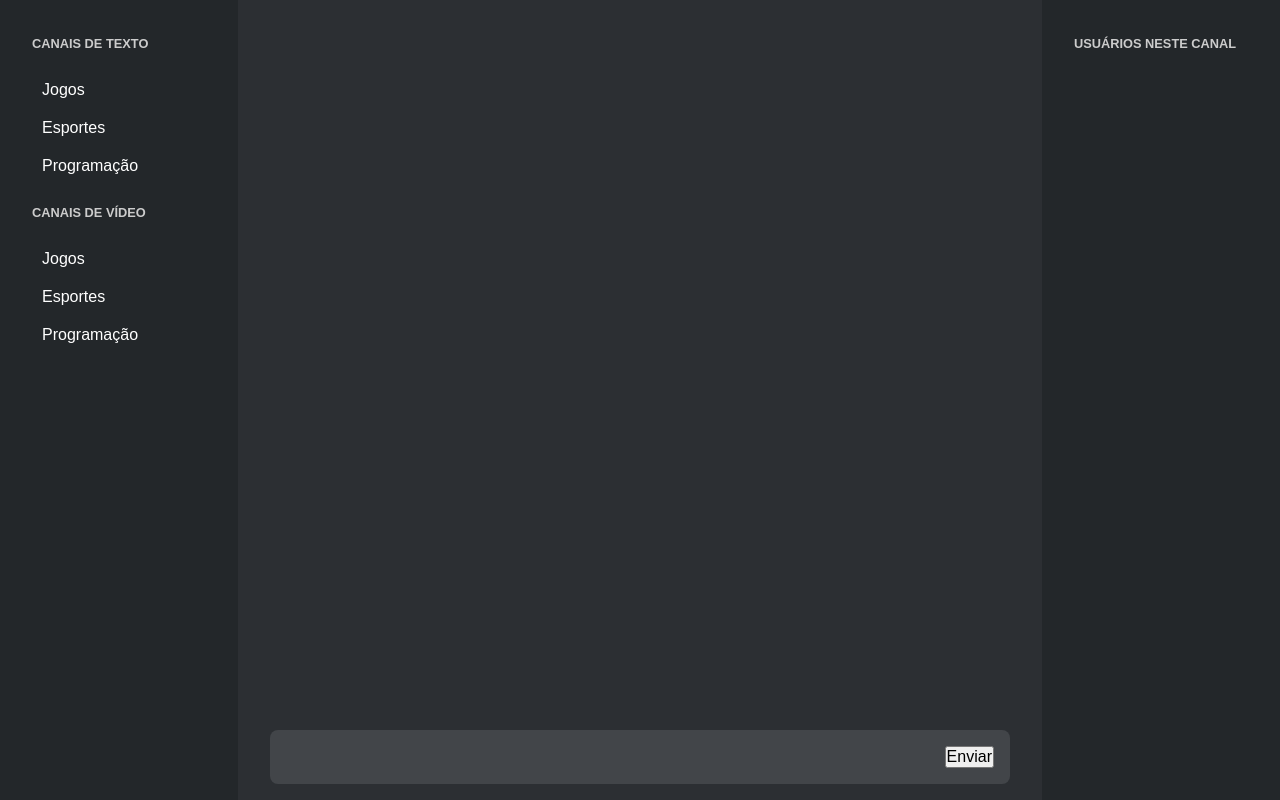
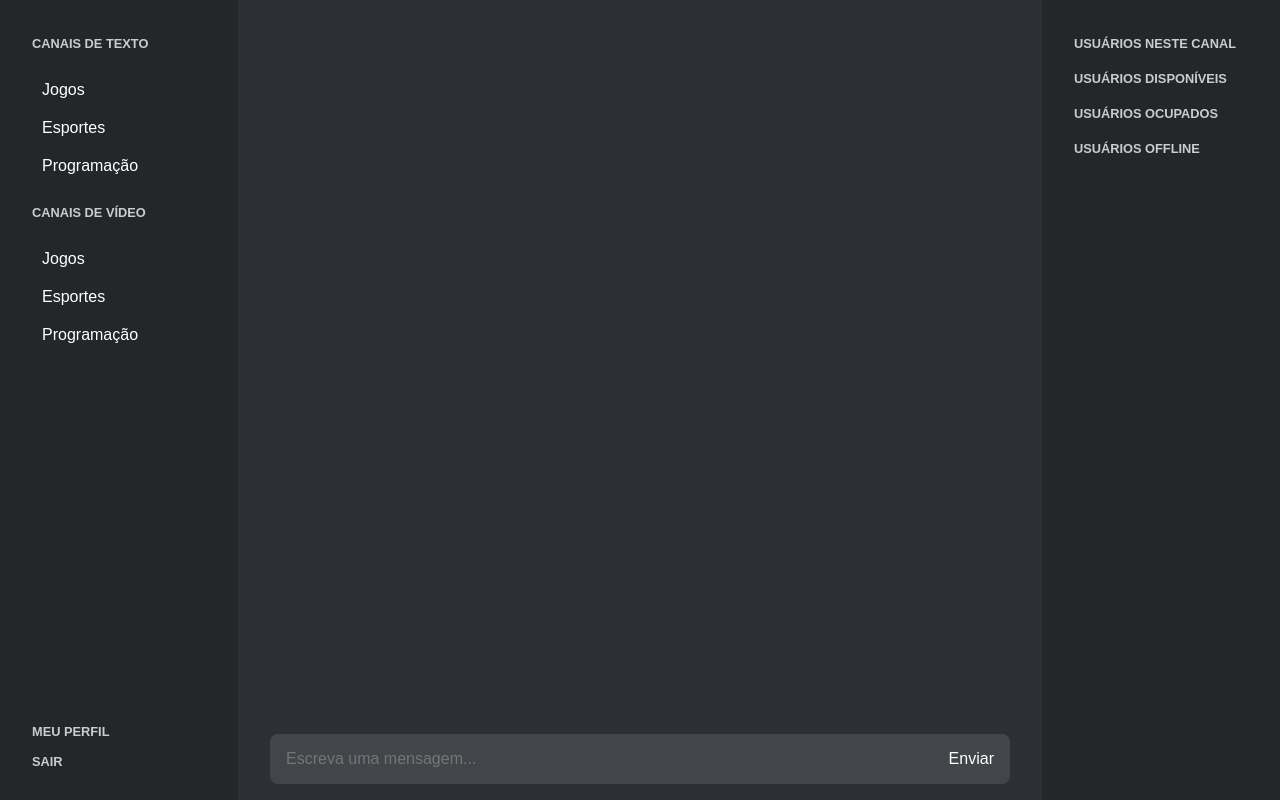
Before and after one commit to rabelzx/FRC-FGA-2023-2, a Flask app: page /index in a window 1280 px wide. Run offline with Flask 3, Linux system fonts and the light colour scheme; the visitor is signed in with stand-in values (Sample User, id 1); data that the repository does not hold is empty; some libraries are stand-ins or nearby versions.

Commit message:
adicionando atributo de status na tabela do usuário

```diff
--- a/app.py
+++ b/app.py
@@ -1,3 +1,155 @@
+from flask import Flask, render_template, request, redirect, url_for, session
+from flask_mysqldb import MySQL
+from flask_socketio import SocketIO, send, emit, join_room, leave_room
+import MySQLdb.cursors
+import re
+
+app = Flask(__name__)
+app.config['SECRET_KEY'] = 'mysecret'
+socketio = SocketIO(app, cors_allowed_origins="*")
+
+app.secret_key = 'your secret key'
+
+app.config['MYSQL_HOST'] = 'localhost'
+app.config['MYSQL_USER'] = 'root'
+app.config['MYSQL_PASSWORD'] = 'tigreazul21'
+app.config['MYSQL_DB'] = 'videoChatApp'
+
+rooms = {}  # Dictionary to store users and messages in each room
+
+mysql = MySQL(app)
+
+def criar_tabela():
+    with app.app_context():
+        create_table_query = '''
+        CREATE TABLE IF NOT EXISTS usuario (
+            id INT AUTO_INCREMENT PRIMARY KEY,
+            username VARCHAR(255),
+            password VARCHAR(255),
+            chat VARCHAR(255),
+            status VARCHAR(20) DEFAULT 'offline'
+        )
+        '''
+        cursor = mysql.connection.cursor(MySQLdb.cursors.DictCursor)
+        cursor.execute(create_table_query)
+
+@app.route('/')
+
+#rota para logar
+@app.route('/login', methods =['GET', 'POST'])
+def login():
+    msg = ''
+    if request.method == 'POST' and 'username' in request.form and 'password' in request.form:
+        username = request.form['username']
+        password = request.form['password']
+        cursor = mysql.connection.cursor(MySQLdb.cursors.DictCursor)
+        cursor.execute('SELECT * FROM usuario WHERE username = % s AND password = % s', (username, password, ))
+        account = cursor.fetchone()
+        if account:
+            session['loggedin'] = True
+            session['id'] = account['id']
+            session['username'] = account['username']
+            msg = 'Logged in successfully !'
+            return render_template('index.html', msg = msg)
+        else:
+            msg = 'Incorrect username / password !'
+
+    return render_template('login.html', msg = msg)
+
+#rota para deslogar
+@app.route('/logout')
+def logout():
+   session.pop('loggedin', None)
+   session.pop('id', None)
+   session.pop('username', None)
+   return redirect(url_for('login'))
+
+#rota para cadastrar usuário
+@app.route('/register', methods =['GET', 'POST'])
+def register():
+    msg = ''
+    if request.method == 'POST' and 'username' in request.form and 'password' in request.form:
+        username = request.form['username']
+        password = request.form['password']
+        chat = request.form['chat']  # Adicionando a captura da opção de chat
+
+        cursor = mysql.connection.cursor(MySQLdb.cursors.DictCursor)
+        cursor.execute('SELECT * FROM usuario WHERE username = %s', (username, ))
+        account = cursor.fetchone()
+
+        if account:
+            msg = 'Account already exists!'
+        elif not re.match(r'[A-Za-z0-9]+', username):
+            msg = 'name must contain only characters and numbers!'
+        else:
+            cursor.execute('INSERT INTO usuario (username, password, chat, status) VALUES (%s, %s, %s, %s)',
+                           (username, password, chat, 'offline'))
+            mysql.connection.commit()
+            msg = 'You have successfully registered!'
+    elif request.method == 'POST':
+        msg = 'Please fill out the form!'
+
+    return render_template('register.html', msg=msg)
+
+
+@app.route("/index")
+def index():
+    if 'loggedin' in session:
+        cursor = mysql.connection.cursor(MySQLdb.cursors.DictCursor)
+        cursor.execute('SELECT id, username, status FROM usuario')  # Inclua o status na consulta
+        users = cursor.fetchall()
+
+        # Converter os resultados para um formato JSON
+        user_list = [{'id': user['id'], 'name': user['username'], 'status': user['status']} for user in users]
+
+        # Filtrar usuários online, offline e ocupados
+        online_users = [user for user in user_list if user['status'] == 'online']
+        offline_users = [user for user in user_list if user['status'] == 'offline']
+        ocupado_users = [user for user in user_list if user['status'] == 'ocupado']
+
+        return render_template("index.html", users=user_list,  online_users=online_users, offline_users=offline_users, ocupado_users=ocupado_users)
+    return redirect(url_for('login'))
+
+
+@app.route("/display")
+def display():
+    if 'loggedin' in session:
+        cursor = mysql.connection.cursor(MySQLdb.cursors.DictCursor)
+        cursor.execute('SELECT * FROM usuario WHERE id = % s', (session['id'], ))
+        account = cursor.fetchone()
+        return render_template("display.html", account = account)
+    return redirect(url_for('login'))
+
+@app.route("/update", methods=['GET', 'POST'])
+def update():
+    msg = ''
+    if 'loggedin' in session:
+        if request.method == 'POST' and 'username' in request.form and 'password' in request.form and 'chat' in request.form and 'status' in request.form:
+            username = request.form['username']
+            password = request.form['password']
+            chat = request.form['chat']
+            status = request.form['status']
+            cursor = mysql.connection.cursor(MySQLdb.cursors.DictCursor)
+            cursor.execute('SELECT * FROM usuario WHERE username = % s', (username, ))
+            account = cursor.fetchone()
+            if account:
+                if not re.match(r'[A-Za-z0-9]+', username):
+                    msg = 'name must contain only characters and numbers !'
+                else:
+                    cursor.execute(
+                        'UPDATE usuario SET username = %s, password = %s, chat = %s, status = %s WHERE id = %s',
+                        (username, password, chat, status, session['id']))
+                    mysql.connection.commit()
+                    msg = 'You have successfully updated !'
+        elif request.method == 'POST':
+            msg = 'Please fill out the form !'
+        return render_template("update.html", msg=msg)
+    return redirect(url_for('login'))
+
+@socketio.on('connect')
+def handle_connect():
+    session['room'] = 'room1'  # Use a default room
+    join_room(session['room'])
 from flask import Flask, render_template, request, redirect, url_for, session
 from flask_mysqldb import MySQL
 from flask_socketio import SocketIO, send, emit, join_room, leave_room
@@ -15,14 +167,13 @@ app.secret_key = 'your secret key'
 
 app.config['MYSQL_HOST'] = 'localhost'
 app.config['MYSQL_USER'] = 'root'
-app.config['MYSQL_PASSWORD'] = 'password'
+app.config['MYSQL_PASSWORD'] = 'tigreazul21'
 app.config['MYSQL_DB'] = 'videoChatApp'
 
 rooms = {}  # Dictionary to store users and messages in each room
 
 
 mysql = MySQL(app)
-
 
 def criar_tabela():
     with app.app_context():
@@ -31,7 +182,8 @@ def criar_tabela():
             id INT AUTO_INCREMENT PRIMARY KEY,
             username VARCHAR(255),
             password VARCHAR(255),
-            chat VARCHAR(255)
+            chat VARCHAR(255),
+            status VARCHAR(20) DEFAULT 'offline'
         )
         '''
         cursor = mysql.connection.cursor(MySQLdb.cursors.DictCursor)
@@ -64,16 +216,17 @@ def logout():
    session.pop('username', None)
    return redirect(url_for('login'))
 
-@app.route('/register', methods =['GET', 'POST'])
+@app.route('/register', methods=['GET', 'POST'])
 def register():
     msg = ''
     if request.method == 'POST' and 'username' in request.form and 'password' in request.form:
         username = request.form['username']
         password = request.form['password']
         chat = request.form['chat']  # Adicionando a captura da opção de chat
+        status = 'offline'  # Defina um valor padrão para o status
 
         cursor = mysql.connection.cursor(MySQLdb.cursors.DictCursor)
-        cursor.execute('SELECT * FROM usuario WHERE username = %s', (username, ))
+        cursor.execute('SELECT * FROM usuario WHERE username = %s', (username,))
         account = cursor.fetchone()
 
         if account:
@@ -81,14 +234,15 @@ def register():
         elif not re.match(r'[A-Za-z0-9]+', username):
             msg = 'name must contain only characters and numbers!'
         else:
-            cursor.execute('INSERT INTO usuario (username, password, chat) VALUES (%s, %s, %s)',
-                           (username, password, chat))
+            cursor.execute('INSERT INTO usuario (username, password, chat, status) VALUES (%s, %s, %s, %s)',
+                           (username, password, chat, status))
             mysql.connection.commit()
             msg = 'You have successfully registered!'
     elif request.method == 'POST':
         msg = 'Please fill out the form!'
 
     return render_template('register.html', msg=msg)
+
 
 
 @app.route("/index")
@@ -114,28 +268,35 @@ def display():
         return render_template("display.html", account = account)
     return redirect(url_for('login'))
 
-@app.route("/update", methods =['GET', 'POST'])
+@app.route("/update", methods=['GET', 'POST'])
 def update():
     msg = ''
     if 'loggedin' in session:
-        if request.method == 'POST' and 'username' in request.form and 'password' in request.form  and 'chat' in request.form:
+        if request.method == 'POST' and 'username' in request.form and 'password' in request.form \
+                and 'chat' in request.form and 'status' in request.form:
             username = request.form['username']
             password = request.form['password']
             chat = request.form['chat']
+            status = request.form['status']
+
             cursor = mysql.connection.cursor(MySQLdb.cursors.DictCursor)
-            cursor.execute('SELECT * FROM usuario WHERE username = % s', (username, ))
+            cursor.execute('SELECT * FROM usuario WHERE username = %s', (username,))
             account = cursor.fetchone()
+
             if account:
                 if not re.match(r'[A-Za-z0-9]+', username):
                     msg = 'name must contain only characters and numbers !'
                 else:
-                    cursor.execute('UPDATE usuario SET username = %s, password = %s, chat = %s WHERE id = %s', (username, password, chat, session['id']))
+                    cursor.execute(
+                        'UPDATE usuario SET username = %s, password = %s, chat = %s, status = %s WHERE id = %s',
+                        (username, password, chat, status, session['id']))
                     mysql.connection.commit()
                     msg = 'You have successfully updated !'
         elif request.method == 'POST':
             msg = 'Please fill out the form !'
-        return render_template("update.html", msg = msg)
+        return render_template("update.html", msg=msg)
     return redirect(url_for('login'))
+
 
 @socketio.on('connect')
 def handle_connect():
--- a/static/style.css
+++ b/static/style.css
@@ -1,29 +1,31 @@
-*{
+* {
   margin: 0;
   padding: 0;
   box-sizing: border-box;
   list-style: none;
   text-decoration: none;
-    font-family: 'Josefin Sans', sans-serif;
+  font-family: "Josefin Sans", sans-serif;
 }
 
-
-main{
+main {
   display: flex;
   justify-content: space-between;
-    background-color: #2c2f33   ;
+  background-color: #2c2f33;
   height: 100vh;
   color: #fff;
 }
 
-main .left{
+main .left {
   padding: 1rem 2rem;
   background-color: #23272a;
   width: max(25%, 350px);
   height: 100%;
+  justify-content: space-between;
+  display: flex;
+  flex-direction: column;
 }
 
-main .left p{
+main .left p {
   text-transform: uppercase;
   color: #ccc;
   font-size: 0.8em;
@@ -31,22 +33,35 @@ main .left p{
   margin: 20px 0;
 }
 
-main .left ul li{
+main .left .logout {
+    display: flex;
+    flex-direction: column;
+}
+
+main .left .logout a {
+  text-transform: uppercase;
+  color: #ccc;
+  font-size: 0.8em;
+  font-weight: 600;
+  margin-bottom: 15px;
+}
+
+main .left ul li {
   padding: 10px 10px;
   cursor: pointer;
   transition: all 0.3s ease;
   border-radius: 5px;
 }
 
-main .left ul li:hover{
-    background-color: #424549 ;
+main .left ul li:hover {
+  background-color: #424549;
 }
 
 main .left ul li.selected {
   background-color: #424549; /* Add your desired background color */
 }
 
-main .center {
+main .center-message {
   padding: 1rem 2rem;
   width: 100%;
   position: relative;
@@ -56,12 +71,12 @@ main .center {
   align-items: start;
 }
 
-main .center ul li{
+main .center-message ul li {
   margin-bottom: 10px;
+  padding-left: 5px;
 }
 
-main .center .message-bar{
-
+main .center-message .message-bar {
   padding: 1rem;
   width: 100%;
   display: flex;
@@ -69,7 +84,7 @@ main .center .message-bar{
   border-radius: 8px;
 }
 
-main .center .message-bar input{
+main .center-message .message-bar input {
   color: #fff;
   background-color: transparent;
   border: none;
@@ -78,19 +93,28 @@ main .center .message-bar input{
   font-size: 1em;
 }
 
-main .center .message-bar button{
+main .center-message .message-bar button {
   font-size: 1em;
   cursor: pointer;
+  background-color: transparent;
+  border: none;
+  outline: none;
+  color: #fff;
+  border-radius: 5px;
 }
 
-main .right{
+main .center-video {
+  display: none;
+}
+
+main .right {
   padding: 1rem 2rem;
   width: max(25%, 350px);
   background-color: #23272a;
   height: 100%;
 }
 
-main .right p{
+main .right p {
   text-transform: uppercase;
   color: #ccc;
   font-size: 0.8em;
@@ -98,6 +122,33 @@ main .right p{
   margin: 20px 0;
 }
 
-main .right ul li{
+main .right ul li {
   padding: 10px 0;
 }
+
+main .right ul li.status-blue::before {
+    content: '\2022'; /* Código Unicode para um ponto */
+    color: blue; /* Cor azul */
+    margin-right: 5px; /* Espaçamento entre a bolinha e o texto */
+  }
+
+  /* Bolinha verde para o status "disponível" */
+  main .right ul li.status-green::before {
+    content: '\2022';
+    color: rgb(58, 235, 58);
+    margin-right: 5px;
+  }
+
+  /* Bolinha vermelha para o status "ocupado" */
+  main .right ul li.status-red::before {
+    content: '\2022';
+    color: red;
+    margin-right: 5px;
+  }
+
+  /* Bolinha cinza para o status "offline" */
+  main .right ul li.status-gray::before {
+    content: '\2022';
+    color: gray;
+    margin-right: 5px;
+  }
--- a/templates/index.html
+++ b/templates/index.html
@@ -4,10 +4,10 @@
     <link rel="stylesheet" href="../static/style.css" />
     <script src="https://cdn.socket.io/4.2.0/socket.io.js"></script>
   </head>
-
   <body>
     <main>
       <div class="left">
+        <div>
           <p>Canais de texto</p>
           <ul>
             <li value="room1" onclick="changeRoom('room1')">Jogos</li>
@@ -16,91 +16,56 @@
           </ul>
           <p>Canais de vídeo</p>
           <ul>
-          <li >Jogos</li>
-          <li >Esportes</li>
-          <li >Programação</li>
+            <li>Jogos</li>
+            <li>Esportes</li>
+            <li>Programação</li>
           </ul>
         </div>
-
-      <div class="center">
+        <div class="logout">
+          <a href="{{ url_for('update') }}">meu perfil</a>
+          <a href="{{ url_for('logout') }}">sair</a>
+        </div>
+      </div>
+      <div class="center-message">
         <ul id="users"></ul>
         <ul id="messages"></ul>
         <div class="message-bar">
-          <input id="message_input" autocomplete="off" />
+          <input
+            id="message_input"
+            autocomplete="off"
+            placeholder="Escreva uma mensagem..."
+          />
           <button onclick="sendMessage()">Enviar</button>
         </div>
       </div>
-
+      <div class="center-video">Vídeos</div>
       <div class="right">
         <p>usuários neste canal</p>
-        <ul id="online-users"></ul>
+        <ul>
+          {% for user in user_list %}
+          <li class="status-blue">{{ user['name'] }}</li>
+          {% endfor %}
+        </ul>
+        <p>usuários disponíveis</p>
+        <ul>
+          {% for user in online_users %}
+          <li class="status-green">{{ user['name'] }}</li>
+          {% endfor %}
+        </ul>
+        <p>usuários ocupados</p>
+        <ul>
+          {% for user in ocupado_users %}
+          <li class="status-red">{{ user['username'] }}</li>
+          {% endfor %}
+        </ul>
+        <p>usuários offline</p>
+        <ul>
+          {% for user in offline_users %}
+          <li class="status-gray">{{ user['name'] }}</li>
+          {% endfor %}
+        </ul>
       </div>
     </main>
-
-    <script>
-      var socket = io.connect(
-        "http://" + document.domain + ":" + location.port
-      );
-      var clientId;
-
-      socket.on("connect", function () {
-        // No need to set clientId here; the server will send the correct ID
-      });
-
-      socket.on("users", function (data) {
-        var ul = document.getElementById("users");
-        ul.innerHTML = "";
-        data.clients.forEach(function (client) {
-          var li = document.createElement("li");
-          li.appendChild(
-            document.createTextNode(`${client.id} entrou no chat`)
-          );
-          ul.appendChild(li);
-        });
-      });
-
-      socket.on("users", function (data) {
-        var ul = document.getElementById("online-users");
-        ul.innerHTML = "";
-        data.clients.forEach(function (client) {
-          var li = document.createElement("li");
-          li.appendChild(document.createTextNode(`${client.id}`));
-          ul.appendChild(li);
-        });
-      });
-
-      socket.on("");
-
-      socket.on("message", function (data) {
-        var ul = document.getElementById("messages");
-        var li = document.createElement("li");
-        li.appendChild(
-          document.createTextNode(`${data.username}: ${data.message}`)
-        );
-        ul.appendChild(li);
-      });
-
-      function sendMessage() {
-        var messageInput = document.getElementById("message_input");
-        var message = messageInput.value;
-        if (message.trim() !== "") {
-          socket.emit("message", { message: message });
-          messageInput.value = "";
-        }
-      }
-
-      function changeRoom(channel) {
-
-        var listItems = document.querySelectorAll(".left ul li");
-        listItems.forEach(function (item) {
-          item.classList.remove("selected");
-        });
-
-        var selectedListItem = document.querySelector(`.left ul li[value="${channel}"]`);
-        selectedListItem.classList.add("selected");
-
-        socket.emit("join_room", { room: channel });
-      }
-    </script>
+    <script src="/static/index.js"></script>
   </body>
 </html>
```
Also changed, not shown: static/index.js (added, +64 -0 lines). Lines whose indentation alone changed are shown as unchanged.
